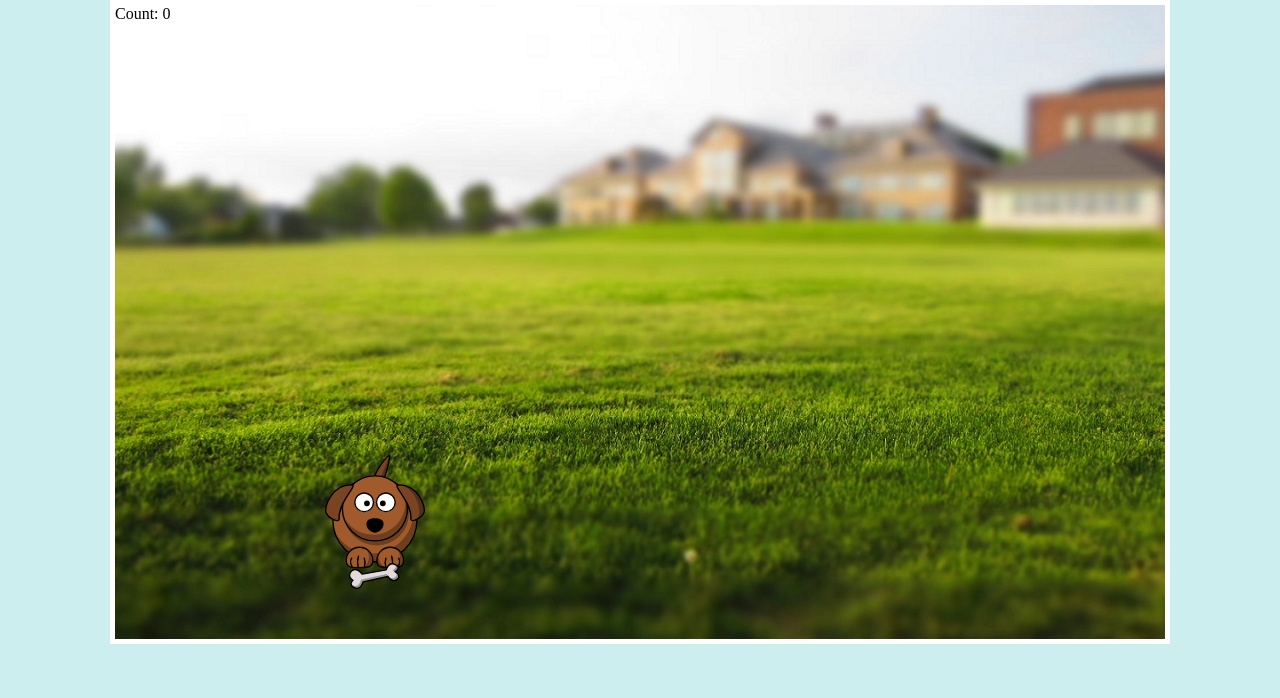
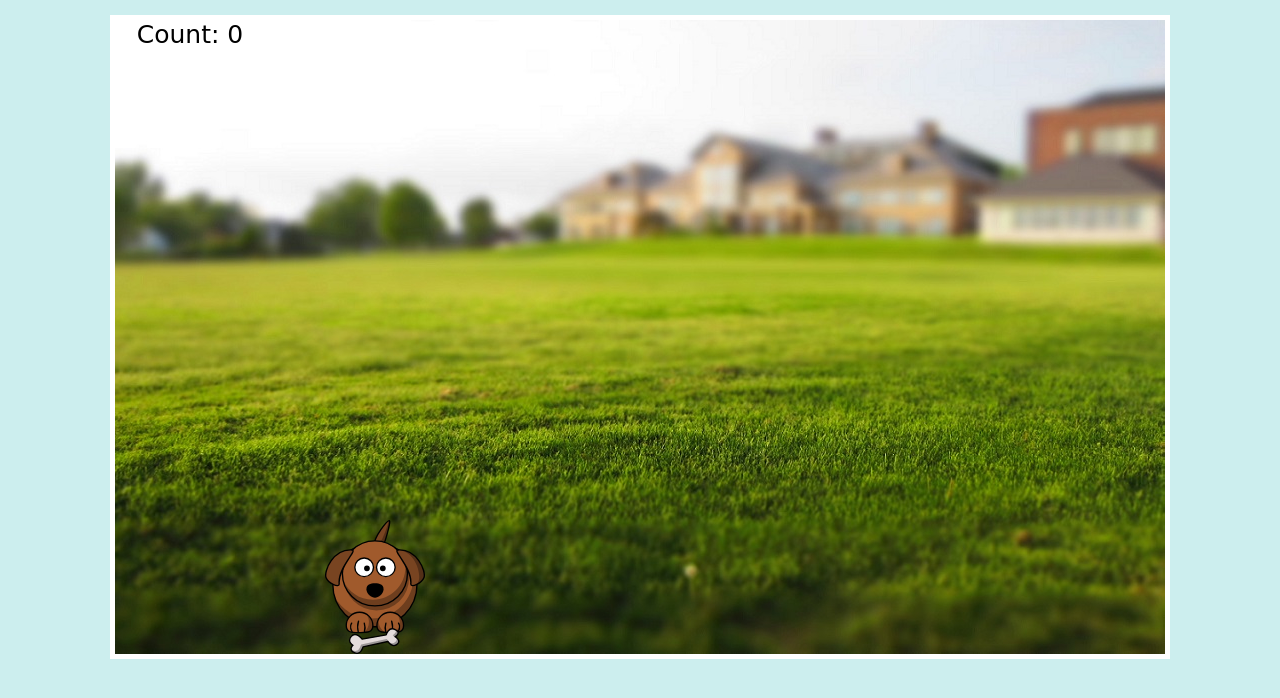
Before and after one commit to histef/dog-clicker-game, a plain HTML site: page index.html in a window 1280 px wide. Drawn offline with Linux system fonts and the light colour scheme.

Commit message:
style scoreboard

```diff
--- a/index.html
+++ b/index.html
@@ -11,10 +11,9 @@
 	<body>
         <div class="canvas">
             <img class="dog" src="img/Cartoon_dog.svg" alt="cartoon dog">
-            <div class="counter">
+            <div class="scoreboard">
                 Count: <span class="count">0</span>
             </div>
-
         </div>
 
 
--- a/style.css
+++ b/style.css
@@ -6,6 +6,7 @@ body {
 
 div.canvas {
 	position: relative;
+	top: 15px;
 	margin-left: auto;
 	margin-right: auto;
 	width: 1050px;
@@ -17,7 +18,15 @@ div.canvas {
 
 img.dog {
 	position: absolute;
-	bottom: 50px;
+	bottom: 0;
 	left: 20%;
 	width: 100px;
 }
+
+div.scoreboard {
+	width: 150px;
+	height: 50px;
+	text-align: center;
+	font-family: 'Indie Flower', cursive;
+	font-size: 25px
+}
```
